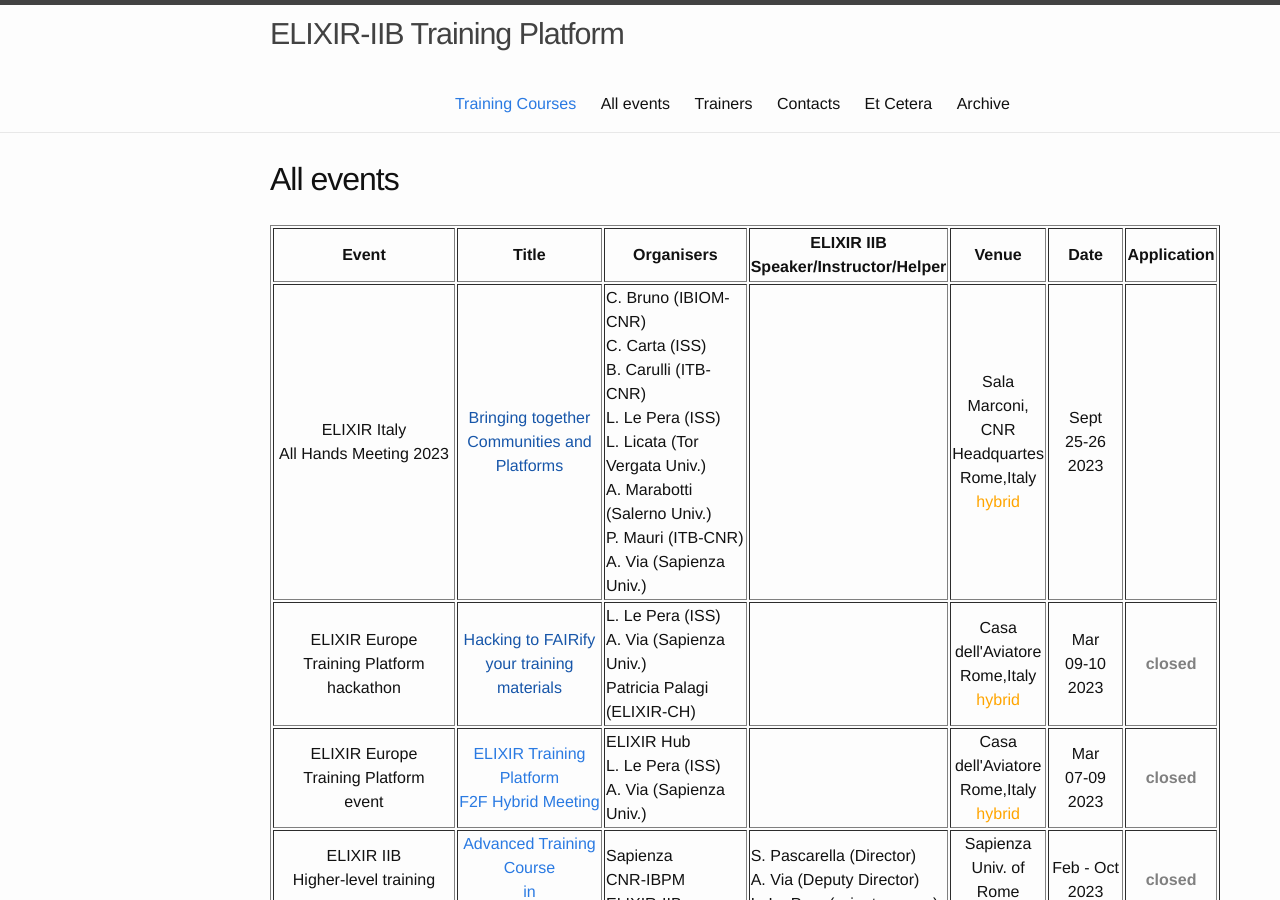
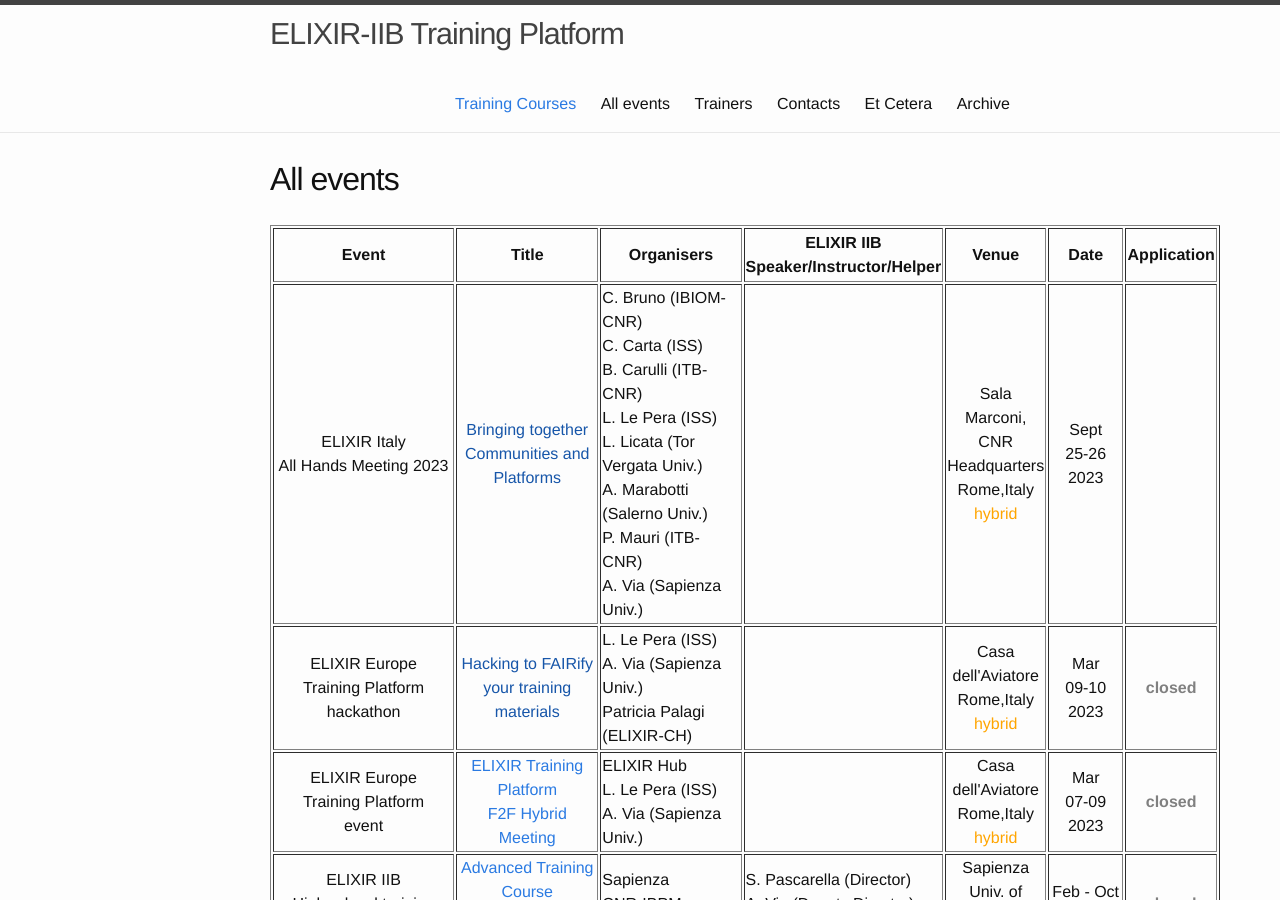
Before and after one commit to ELIXIR-IIB-training/website, a Jekyll site: the page built from _pages/01-all_events.md, in a window 1280 px wide and 900 px high. Built offline with Jekyll 4.4.1, drawn with Linux system fonts in a browser that asks for light colours.

Commit message:
Update 01-all_events.md

```diff
--- a/_pages/01-all_events.md
+++ b/_pages/01-all_events.md
@@ -21,7 +21,7 @@ permalink: /all_events/
    <td height="50" width="220" align="center"><a href= "">Bringing together Communities and Platforms</a></td>
    <td height="50" width="150">C. Bruno (IBIOM-CNR) <br>C. Carta (ISS) <br>B. Carulli (ITB-CNR)<br>L. Le Pera (ISS)<br>L. Licata (Tor Vergata Univ.)<br>A. Marabotti (Salerno Univ.)<br>P. Mauri (ITB-CNR)<br>A. Via (Sapienza Univ.)<br></td>
    <td height="50" width="150"></td>
-   <td height="50" align="center">Sala Marconi, CNR Headquartes <br>Rome,Italy<br><font color="orange">hybrid</font></td>
+   <td height="50" align="center">Sala Marconi, CNR Headquarters <br>Rome,Italy<br><font color="orange">hybrid</font></td>
    <td height="50" width="75" align="center">Sept<br>25-26<br>2023</td>
    <td height="50" align="center"><font color="grey"><b></b></font></td>
 </tr>
```
